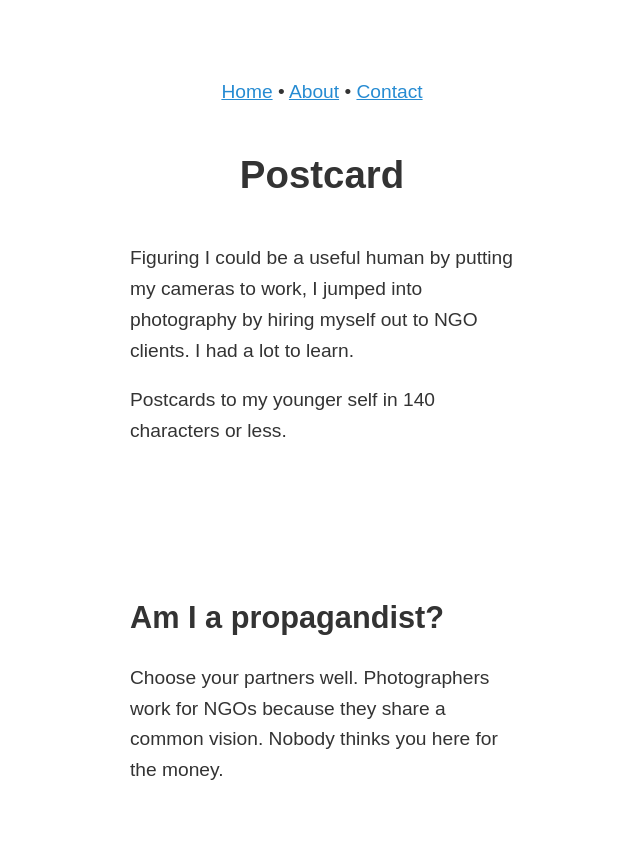
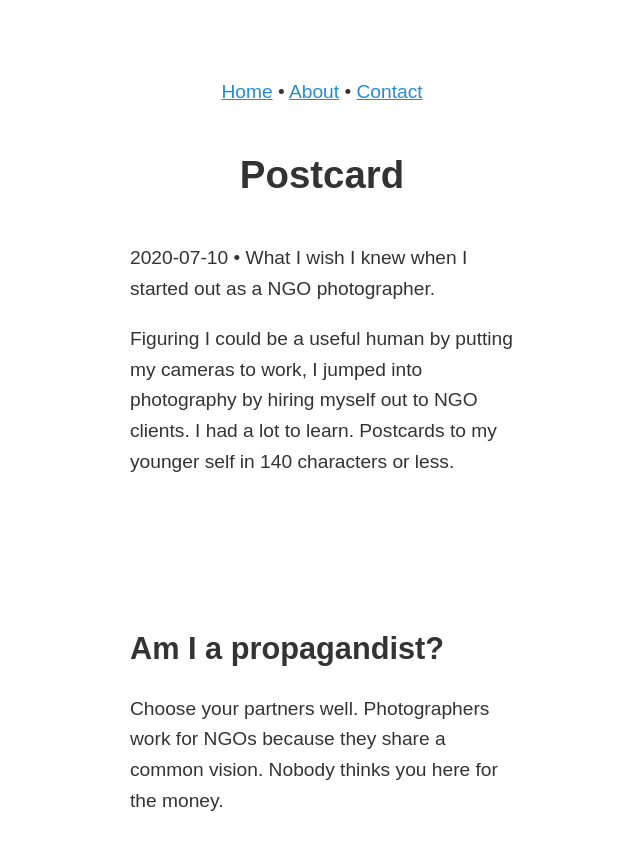
Before and after one commit to zachmccabe/zachmccabe.github.io, a Jekyll site: the page built from travel/postcard.md, in a window 1280 px wide and 900 px high. Shown: the top 850 px of the window, without its empty margins (318-958 px from the left). Built offline with Jekyll 4.4.1, drawn with Linux system fonts in a browser that asks for light colours.

Commit message:
Update postcard.md
Formatting tweaks

```diff
--- a/travel/postcard.md
+++ b/travel/postcard.md
@@ -2,14 +2,14 @@
 layout: kaoliang_nite_3
 title: Postcard
 date: 2020-07-10
-description: What I wish I knew when I started out as a NGO photographer
+description: "What I wish I knew when I started out as a NGO photographer."
 
 ---
 
 
-Figuring I could be a useful human by putting my cameras to work, I jumped into photography by hiring myself out to NGO clients. I had a lot to learn.
+{{ page.date }} • {{ page.description }}
 
-Postcards to my younger self in 140 characters or less.
+Figuring I could be a useful human by putting my cameras to work, I jumped into photography by hiring myself out to NGO clients. I had a lot to learn. Postcards to my younger self in 140 characters or less.
 
 
 
```
